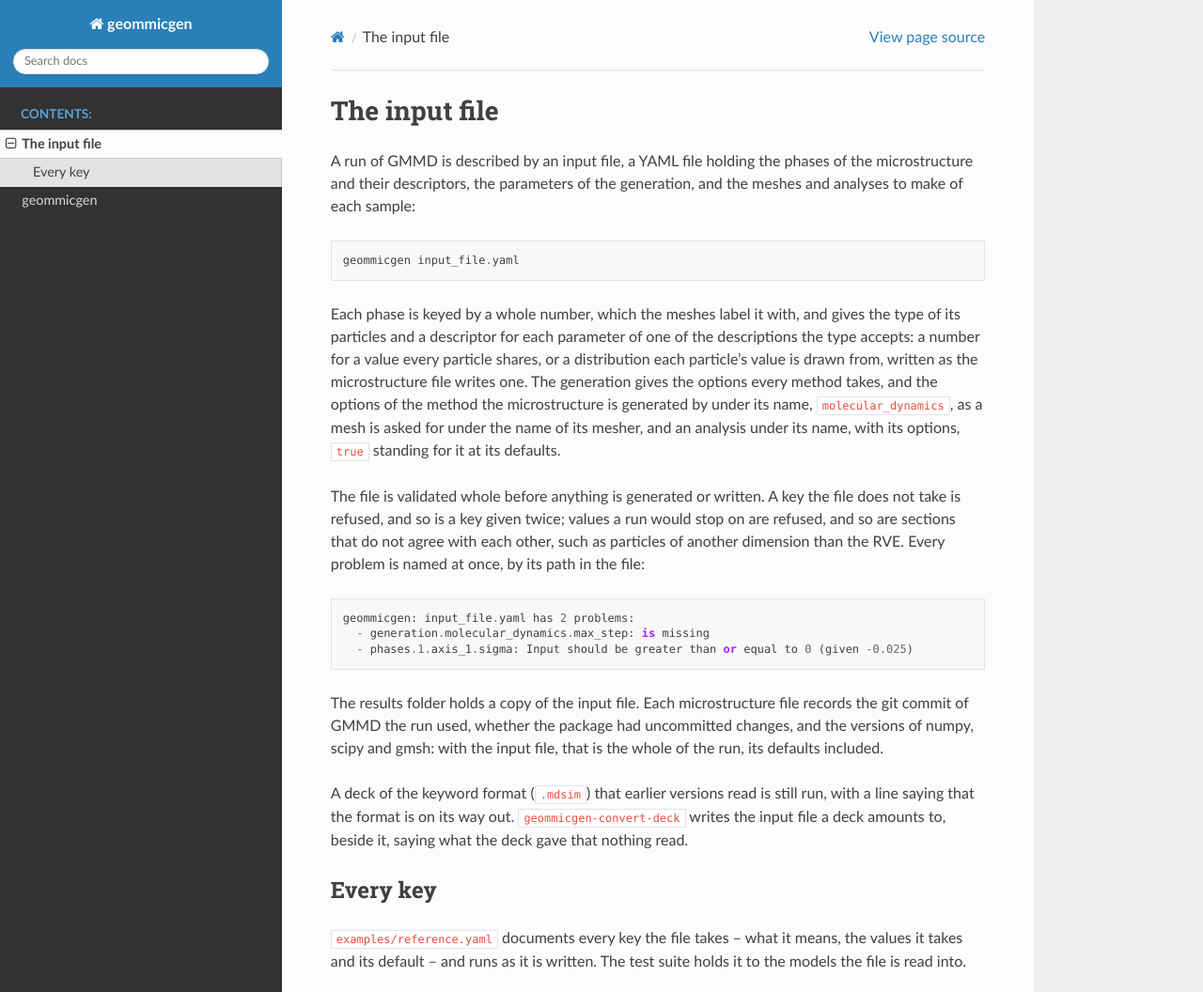
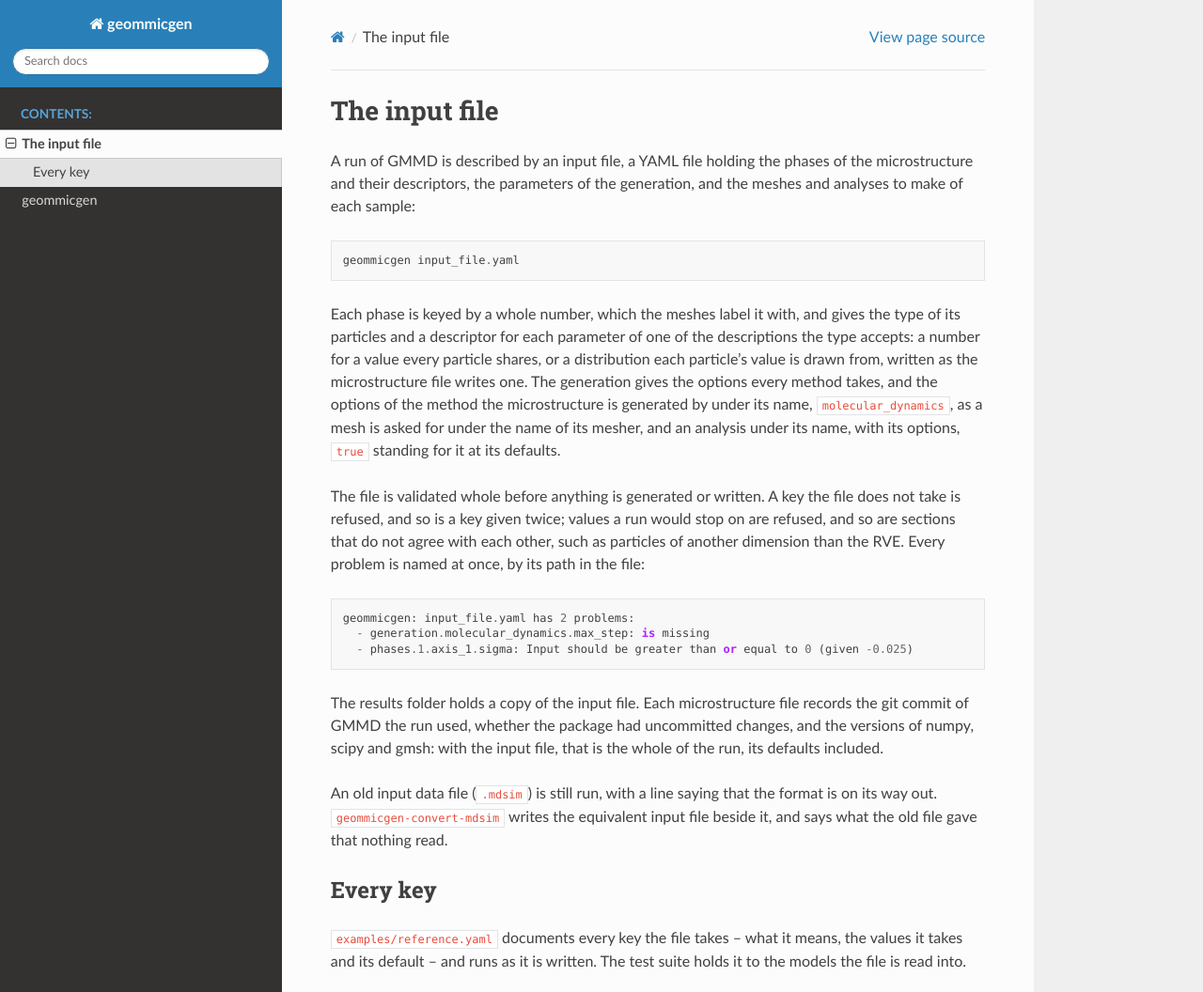
Before and after one commit to CM2S/GMMD, a Sphinx documentation site: the page built from docs/input_file.rst, in a window 1280 px wide and 1349 px high, cut to the strip 0-1056 px from the top of the window. Shown: the whole strip at 94% size. Built offline with Sphinx 7.4.7 and the Read the Docs theme 3.1.0, drawn with Linux system fonts in a browser that asks for light colours; formulas are drawn with MathJax 3.

Commit message:
Add contributing guidelines, name the authors, and rename the `.mdsim` converter (#14)
Assisted-by: Claude:claude-opus-5-5

```diff
--- a/docs/input_file.rst
+++ b/docs/input_file.rst
@@ -31,9 +31,9 @@ the git commit of GMMD the run used, whether the package had uncommitted changes
 the versions of numpy, scipy and gmsh: with the input file, that is the whole of the
 run, its defaults included.
 
-A deck of the keyword format (``.mdsim``) that earlier versions read is still run, with
-a line saying that the format is on its way out. ``geommicgen-convert-deck`` writes the
-input file a deck amounts to, beside it, saying what the deck gave that nothing read.
+An old input data file (``.mdsim``) is still run, with a line saying that the format is
+on its way out. ``geommicgen-convert-mdsim`` writes the equivalent input file beside it,
+and says what the old file gave that nothing read.
 
 Every key
 ---------
--- a/pyproject.toml
+++ b/pyproject.toml
@@ -8,6 +8,8 @@ license = {file = "LICENSE"}
 keywords = ["Microstructure generation"]
 authors = [
     {name = "José Luís P. Vila-Chã", email = "jvc@fe.up.pt"},
+    {name = "João A. G. Cruz de Morais", email = "up202105264@up.pt"},
+    {name = "Rui P. Cardoso Coelho", email = "ruicoelhopedro@gmail.com"},
     {name = "Bernardo P. Ferreira", email = "bpferreira@fe.up.pt"},
     {name = "Francisco M. Andrade Pires", email = "fpires@fe.up.pt"},
 ]
@@ -45,7 +47,7 @@ geommicgen-mesh = "geommicgen.cli:mesh_command"
 geommicgen-translate = "geommicgen.cli:translate_command"
 geommicgen-analyze = "geommicgen.cli:analyze_command"
 geommicgen-convert-mic = "geommicgen.iofuncs.convert_mic:convert_mic_command"
-geommicgen-convert-deck = "geommicgen.iofuncs.convert_deck:convert_deck_command"
+geommicgen-convert-mdsim = "geommicgen.iofuncs.convert_deck:convert_deck_command"
 
 [build-system]
 requires = ["setuptools>=61.0.0", "wheel"]
```
Also changed, not shown: CONTRIBUTING.md (added, +25 -0 lines), readme.md (+10 -6 lines), 7 other files.
